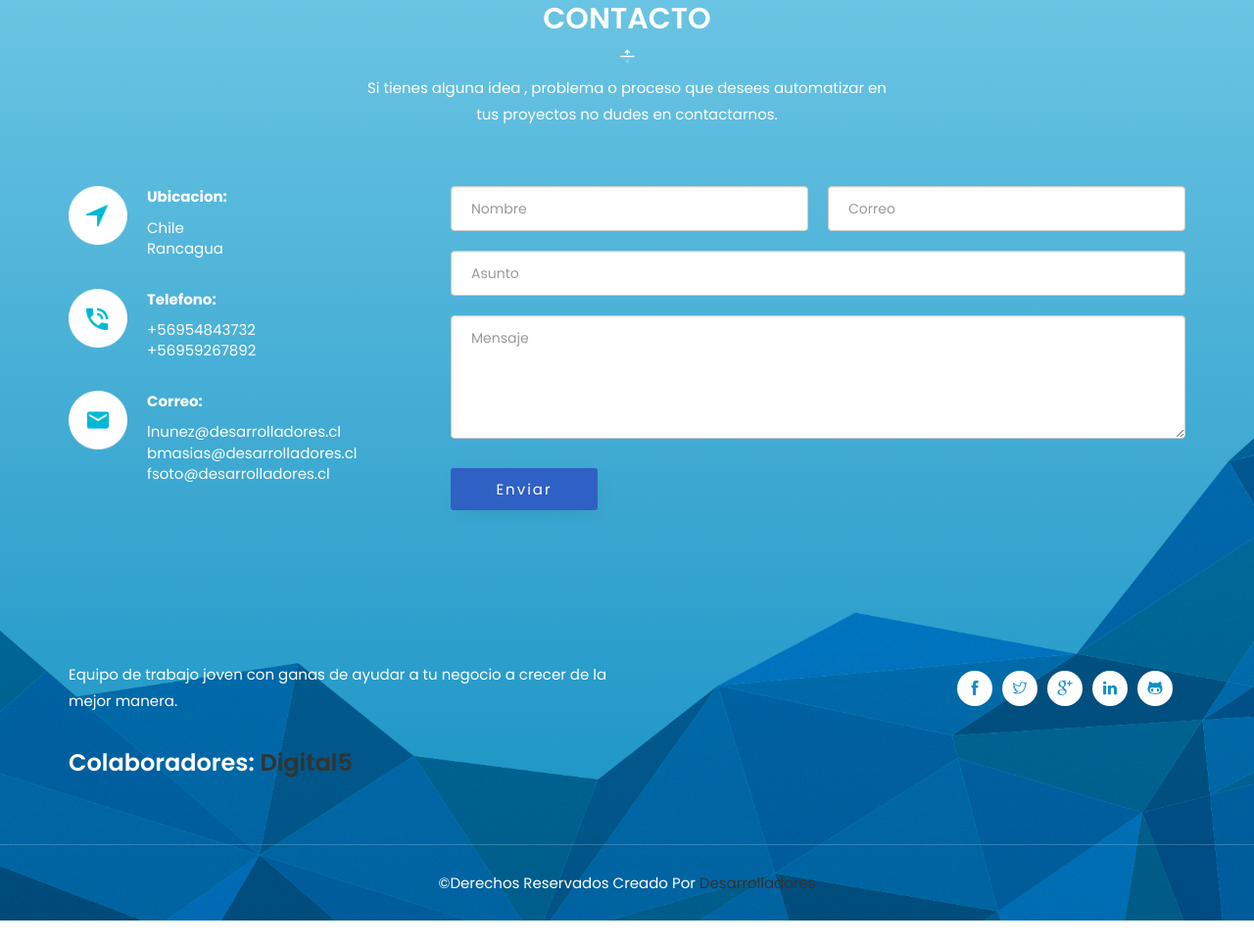
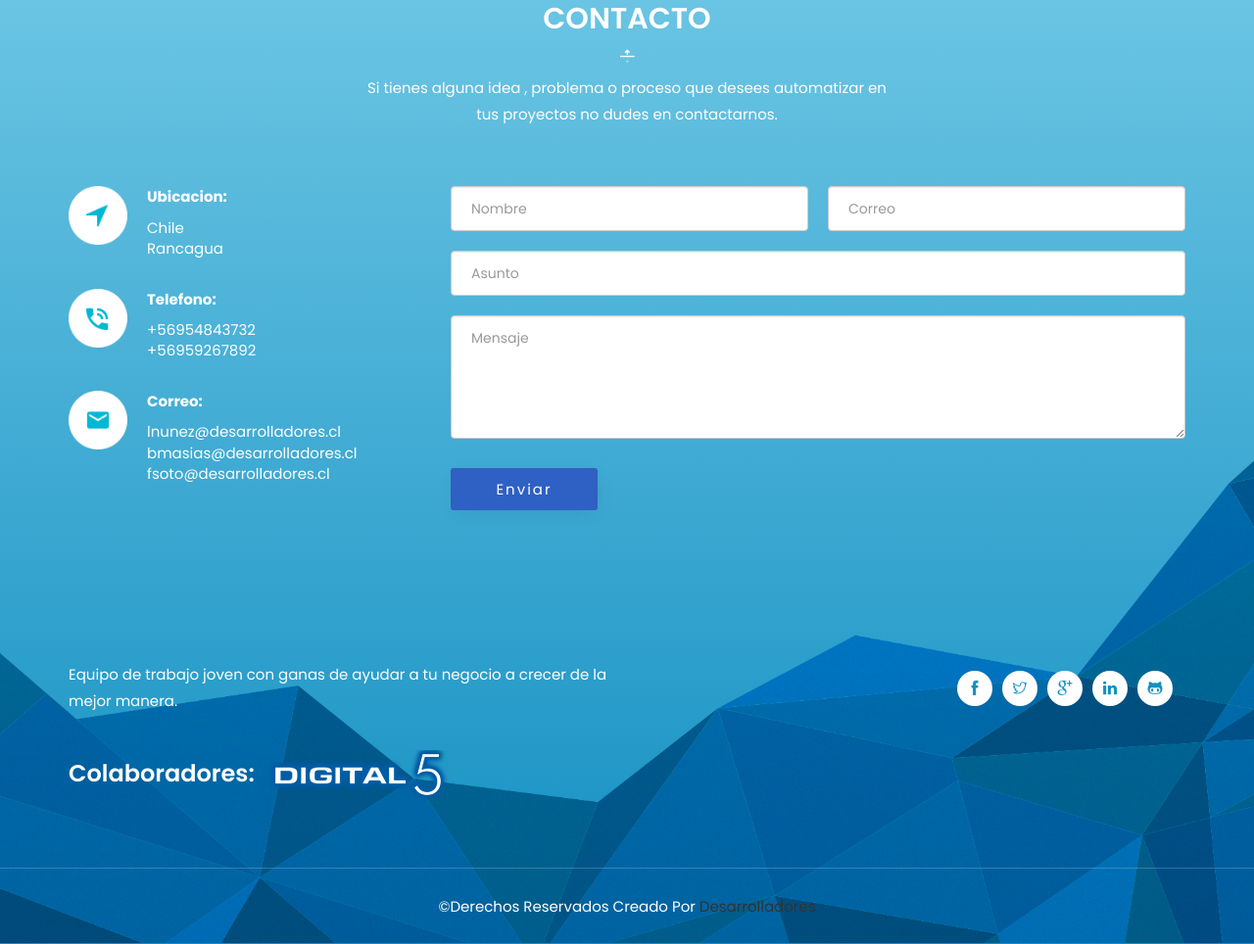
Before and after one commit to bmasias/desa2.0, a plain HTML site: page Desarrolladores-2.0/index.html in a window 1280 px wide. Shown: the part 3255-4219 px from the top of the page at 98% size. Before the commit the page ends 4195 px from the top, so only its background shows below. Drawn offline with Linux system fonts and the light colour scheme.

Commit message:
Iconos de leandro. Colaborador digital 5.

```diff
--- a/Desarrolladores-2.0/index.html
+++ b/Desarrolladores-2.0/index.html
@@ -24,6 +24,8 @@
     <link rel="stylesheet" href="style.css">
     <link rel="stylesheet" href="css/responsive.css">
     <script src="js/vendor/modernizr-2.8.3.min.js"></script>
+    <!-- MI KIT DE FONTAWESOME -->
+    <script src="https://kit.fontawesome.com/3959c67510.js" crossorigin="anonymous"></script>
 
     <!--[if lt IE 9]>
         <script src="//oss.maxcdn.com/html5shiv/3.7.2/html5shiv.min.js"></script>
@@ -652,7 +654,7 @@
                     <div class="col-xs-12 col-sm-6">
                         <p>Equipo de trabajo joven con ganas de ayudar a tu negocio a crecer de la mejor manera.</p>
                         <br>
-                        <h3>Colaboradores:<a href="https://www.digital5.cl/" target="_blanck"> Digital5</a></h3>
+                        <h3>Colaboradores:<a href="https://www.digital5.cl/" target="_blanck"><img src="images/digital5.png"></a></h3>
                     </div>
                 </div>
             </div>
```
Also changed, not shown: Desarrolladores-2.0/images/digital5.png (added).
